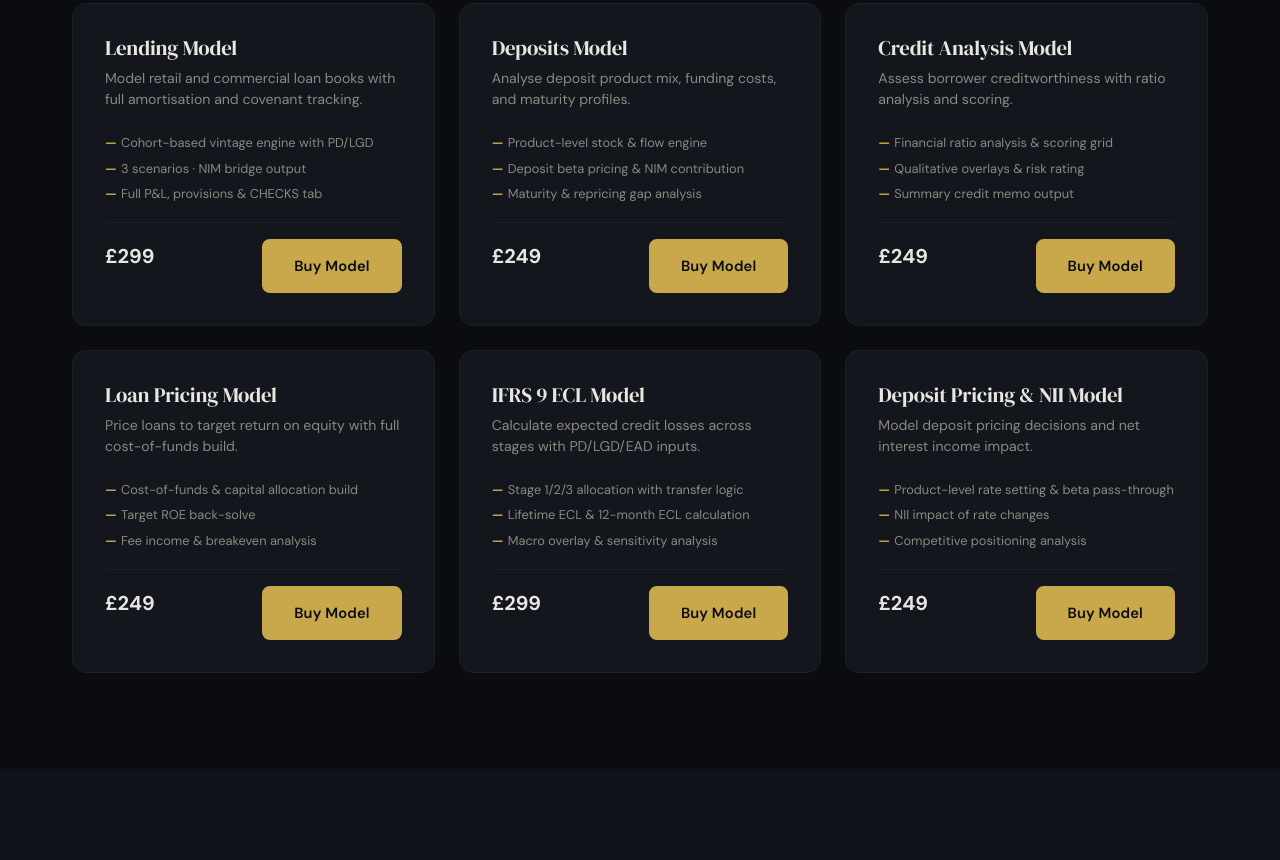
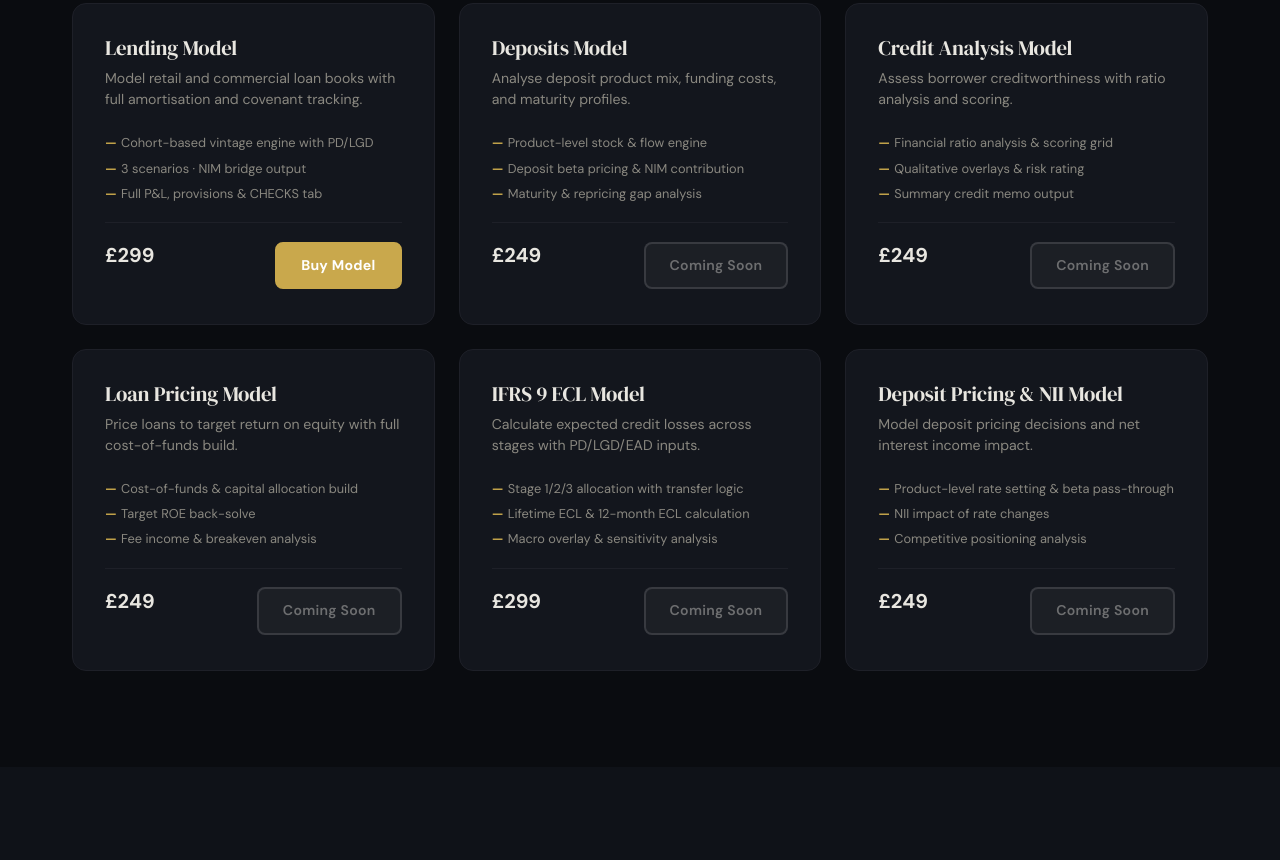
Before and after one commit to Fpas352/financial-models-website, a plain HTML site: page models.html in a window 1280 px wide. Shown: the part 1492-2352 px from the top of the page. Drawn offline with Linux system fonts and the light colour scheme.

Commit message:
Replace View Details with direct Buy / Coming Soon buttons on model cards
- Lending Model: gold "Buy Model" button linking directly to LS checkout
- All other models: greyed-out "Coming Soon" span (non-clickable)
- New .btn-buy style: solid gold fill, white text, hover glow
- New .btn-coming-soon style: muted, pointer-events disabled
- Applied to both models.html (35 cards) and index.html (4 feature cards)

Co-Authored-By: Claude Opus 4.6 <noreply@anthropic.com>

```diff
--- a/css/style.css
+++ b/css/style.css
@@ -2025,6 +2025,53 @@ section {
   margin-top: 0.5rem;
 }
 
+/* ── Buy / Coming Soon button variants ───────────────────────────────── */
+.btn-buy {
+  display: inline-flex;
+  align-items: center;
+  gap: 8px;
+  padding: 10px 24px;
+  border-radius: var(--radius);
+  font-family: 'DM Sans', sans-serif;
+  font-size: .88rem;
+  font-weight: 700;
+  cursor: pointer;
+  border: 2px solid #C9A84C;
+  background: #C9A84C;
+  color: #fff;
+  text-decoration: none;
+  letter-spacing: .02em;
+  transition: all var(--transition);
+}
+.btn-buy:hover {
+  background: #d4b65c;
+  border-color: #d4b65c;
+  color: #fff;
+  transform: translateY(-2px);
+  box-shadow: 0 4px 20px rgba(201, 168, 76, .35);
+}
+.btn-buy:active {
+  transform: translateY(0);
+}
+
+.btn-coming-soon {
+  display: inline-flex;
+  align-items: center;
+  gap: 8px;
+  padding: 10px 24px;
+  border-radius: var(--radius);
+  font-family: 'DM Sans', sans-serif;
+  font-size: .88rem;
+  font-weight: 600;
+  border: 2px solid rgba(255, 255, 255, .12);
+  background: rgba(255, 255, 255, .04);
+  color: rgba(232, 230, 224, .4);
+  cursor: not-allowed;
+  letter-spacing: .02em;
+  pointer-events: none;
+  user-select: none;
+}
+
 .model-card__desc {
   font-size: 0.88rem;
   color: var(--text-muted);
--- a/models.html
+++ b/models.html
@@ -156,7 +156,7 @@
           </div>
           <div class="model-card__footer">
             <span class="model-card__price">&pound;299</span>
-            <a href="contact.html" class="btn btn-primary ls-buy-btn" data-model-id="lending">Buy Model</a>
+            <a href="https://sfsmodels.lemonsqueezy.com/checkout/buy/632f013e-5b34-47db-be5d-6e0e366a7801" target="_blank" class="btn-buy" data-model-id="lending">Buy Model</a>
           </div>
         </div>
 
@@ -172,7 +172,7 @@
           </div>
           <div class="model-card__footer">
             <span class="model-card__price">&pound;249</span>
-            <a href="contact.html" class="btn btn-primary ls-buy-btn" data-model-id="deposits">Buy Model</a>
+            <span class="btn-coming-soon">Coming Soon</span>
           </div>
         </div>
 
@@ -188,7 +188,7 @@
           </div>
           <div class="model-card__footer">
             <span class="model-card__price">&pound;249</span>
-            <a href="contact.html" class="btn btn-primary ls-buy-btn" data-model-id="credit-analysis">Buy Model</a>
+            <span class="btn-coming-soon">Coming Soon</span>
           </div>
         </div>
 
@@ -204,7 +204,7 @@
           </div>
           <div class="model-card__footer">
             <span class="model-card__price">&pound;249</span>
-            <a href="contact.html" class="btn btn-primary ls-buy-btn" data-model-id="loan-pricing">Buy Model</a>
+            <span class="btn-coming-soon">Coming Soon</span>
           </div>
         </div>
 
@@ -220,7 +220,7 @@
           </div>
           <div class="model-card__footer">
             <span class="model-card__price">&pound;299</span>
-            <a href="contact.html" class="btn btn-primary ls-buy-btn" data-model-id="ifrs9-ecl">Buy Model</a>
+            <span class="btn-coming-soon">Coming Soon</span>
           </div>
         </div>
 
@@ -236,7 +236,7 @@
           </div>
           <div class="model-card__footer">
             <span class="model-card__price">&pound;249</span>
-            <a href="contact.html" class="btn btn-primary ls-buy-btn" data-model-id="deposit-nii">Buy Model</a>
+            <span class="btn-coming-soon">Coming Soon</span>
           </div>
         </div>
 
@@ -268,7 +268,7 @@
           </div>
           <div class="model-card__footer">
             <span class="model-card__price">&pound;299</span>
-            <a href="contact.html" class="btn btn-primary ls-buy-btn" data-model-id="treasury">Buy Model</a>
+            <span class="btn-coming-soon">Coming Soon</span>
           </div>
         </div>
 
@@ -284,7 +284,7 @@
           </div>
           <div class="model-card__footer">
             <span class="model-card__price">&pound;249</span>
-            <a href="contact.html" class="btn btn-primary ls-buy-btn" data-model-id="bond-pricing">Buy Model</a>
+            <span class="btn-coming-soon">Coming Soon</span>
           </div>
         </div>
 
@@ -300,7 +300,7 @@
           </div>
           <div class="model-card__footer">
             <span class="model-card__price">&pound;249</span>
-            <a href="contact.html" class="btn btn-primary ls-buy-btn" data-model-id="duration">Buy Model</a>
+            <span class="btn-coming-soon">Coming Soon</span>
           </div>
         </div>
 
@@ -316,7 +316,7 @@
           </div>
           <div class="model-card__footer">
             <span class="model-card__price">&pound;249</span>
-            <a href="contact.html" class="btn btn-primary ls-buy-btn" data-model-id="fx-hedging">Buy Model</a>
+            <span class="btn-coming-soon">Coming Soon</span>
           </div>
         </div>
 
@@ -332,7 +332,7 @@
           </div>
           <div class="model-card__footer">
             <span class="model-card__price">&pound;249</span>
-            <a href="contact.html" class="btn btn-primary ls-buy-btn" data-model-id="lcr">Buy Model</a>
+            <span class="btn-coming-soon">Coming Soon</span>
           </div>
         </div>
 
@@ -364,7 +364,7 @@
           </div>
           <div class="model-card__footer">
             <span class="model-card__price">&pound;299</span>
-            <a href="contact.html" class="btn btn-primary ls-buy-btn" data-model-id="capital">Buy Model</a>
+            <span class="btn-coming-soon">Coming Soon</span>
           </div>
         </div>
 
@@ -380,7 +380,7 @@
           </div>
           <div class="model-card__footer">
             <span class="model-card__price">&pound;299</span>
-            <a href="contact.html" class="btn btn-primary ls-buy-btn" data-model-id="var">Buy Model</a>
+            <span class="btn-coming-soon">Coming Soon</span>
           </div>
         </div>
 
@@ -396,7 +396,7 @@
           </div>
           <div class="model-card__footer">
             <span class="model-card__price">&pound;299</span>
-            <a href="contact.html" class="btn btn-primary ls-buy-btn" data-model-id="stress-testing">Buy Model</a>
+            <span class="btn-coming-soon">Coming Soon</span>
           </div>
         </div>
 
@@ -428,7 +428,7 @@
           </div>
           <div class="model-card__footer">
             <span class="model-card__price">&pound;249</span>
-            <a href="contact.html" class="btn btn-primary ls-buy-btn" data-model-id="dcf">Buy Model</a>
+            <span class="btn-coming-soon">Coming Soon</span>
           </div>
         </div>
 
@@ -444,7 +444,7 @@
           </div>
           <div class="model-card__footer">
             <span class="model-card__price">&pound;199</span>
-            <a href="contact.html" class="btn btn-primary ls-buy-btn" data-model-id="trading-comps">Buy Model</a>
+            <span class="btn-coming-soon">Coming Soon</span>
           </div>
         </div>
 
@@ -460,7 +460,7 @@
           </div>
           <div class="model-card__footer">
             <span class="model-card__price">&pound;199</span>
-            <a href="contact.html" class="btn btn-primary ls-buy-btn" data-model-id="precedent-transactions">Buy Model</a>
+            <span class="btn-coming-soon">Coming Soon</span>
           </div>
         </div>
 
@@ -476,7 +476,7 @@
           </div>
           <div class="model-card__footer">
             <span class="model-card__price">&pound;299</span>
-            <a href="contact.html" class="btn btn-primary ls-buy-btn" data-model-id="lbo">Buy Model</a>
+            <span class="btn-coming-soon">Coming Soon</span>
           </div>
         </div>
 
@@ -492,7 +492,7 @@
           </div>
           <div class="model-card__footer">
             <span class="model-card__price">&pound;199</span>
-            <a href="contact.html" class="btn btn-primary ls-buy-btn" data-model-id="sotp">Buy Model</a>
+            <span class="btn-coming-soon">Coming Soon</span>
           </div>
         </div>
 
@@ -508,7 +508,7 @@
           </div>
           <div class="model-card__footer">
             <span class="model-card__price">&pound;199</span>
-            <a href="contact.html" class="btn btn-primary ls-buy-btn" data-model-id="ddm">Buy Model</a>
+            <span class="btn-coming-soon">Coming Soon</span>
           </div>
         </div>
 
@@ -524,7 +524,7 @@
           </div>
           <div class="model-card__footer">
             <span class="model-card__price">&pound;299</span>
-            <a href="contact.html" class="btn btn-primary ls-buy-btn" data-model-id="valuations">Buy Model</a>
+            <span class="btn-coming-soon">Coming Soon</span>
           </div>
         </div>
 
@@ -556,7 +556,7 @@
           </div>
           <div class="model-card__footer">
             <span class="model-card__price">&pound;249</span>
-            <a href="contact.html" class="btn btn-primary ls-buy-btn" data-model-id="three-statement">Buy Model</a>
+            <span class="btn-coming-soon">Coming Soon</span>
           </div>
         </div>
 
@@ -572,7 +572,7 @@
           </div>
           <div class="model-card__footer">
             <span class="model-card__price">&pound;149</span>
-            <a href="contact.html" class="btn btn-primary ls-buy-btn" data-model-id="budget-variance">Buy Model</a>
+            <span class="btn-coming-soon">Coming Soon</span>
           </div>
         </div>
 
@@ -588,7 +588,7 @@
           </div>
           <div class="model-card__footer">
             <span class="model-card__price">&pound;149</span>
-            <a href="contact.html" class="btn btn-primary ls-buy-btn" data-model-id="rolling-forecast">Buy Model</a>
+            <span class="btn-coming-soon">Coming Soon</span>
           </div>
         </div>
 
@@ -604,7 +604,7 @@
           </div>
           <div class="model-card__footer">
             <span class="model-card__price">&pound;149</span>
-            <a href="contact.html" class="btn btn-primary ls-buy-btn" data-model-id="budget-forecast">Buy Model</a>
+            <span class="btn-coming-soon">Coming Soon</span>
           </div>
         </div>
 
@@ -620,7 +620,7 @@
           </div>
           <div class="model-card__footer">
             <span class="model-card__price">&pound;149</span>
-            <a href="contact.html" class="btn btn-primary ls-buy-btn" data-model-id="cost-control">Buy Model</a>
+            <span class="btn-coming-soon">Coming Soon</span>
           </div>
         </div>
 
@@ -636,7 +636,7 @@
           </div>
           <div class="model-card__footer">
             <span class="model-card__price">&pound;199</span>
-            <a href="contact.html" class="btn btn-primary ls-buy-btn" data-model-id="management-accounts">Buy Model</a>
+            <span class="btn-coming-soon">Coming Soon</span>
           </div>
         </div>
 
@@ -652,7 +652,7 @@
           </div>
           <div class="model-card__footer">
             <span class="model-card__price">&pound;149</span>
-            <a href="contact.html" class="btn btn-primary ls-buy-btn" data-model-id="working-capital">Buy Model</a>
+            <span class="btn-coming-soon">Coming Soon</span>
           </div>
         </div>
 
@@ -684,7 +684,7 @@
           </div>
           <div class="model-card__footer">
             <span class="model-card__price">&pound;99</span>
-            <a href="contact.html" class="btn btn-primary ls-buy-btn" data-model-id="capitalisation">Buy Model</a>
+            <span class="btn-coming-soon">Coming Soon</span>
           </div>
         </div>
 
@@ -700,7 +700,7 @@
           </div>
           <div class="model-card__footer">
             <span class="model-card__price">&pound;99</span>
-            <a href="contact.html" class="btn btn-primary ls-buy-btn" data-model-id="ppe">Buy Model</a>
+            <span class="btn-coming-soon">Coming Soon</span>
           </div>
         </div>
 
@@ -716,7 +716,7 @@
           </div>
           <div class="model-card__footer">
             <span class="model-card__price">&pound;99</span>
-            <a href="contact.html" class="btn btn-primary ls-buy-btn" data-model-id="impairment">Buy Model</a>
+            <span class="btn-coming-soon">Coming Soon</span>
           </div>
         </div>
 
@@ -732,7 +732,7 @@
           </div>
           <div class="model-card__footer">
             <span class="model-card__price">&pound;149</span>
-            <a href="contact.html" class="btn btn-primary ls-buy-btn" data-model-id="capex">Buy Model</a>
+            <span class="btn-coming-soon">Coming Soon</span>
           </div>
         </div>
 
@@ -764,7 +764,7 @@
           </div>
           <div class="model-card__footer">
             <span class="model-card__price">&pound;199</span>
-            <a href="contact.html" class="btn btn-primary ls-buy-btn" data-model-id="debt-schedule">Buy Model</a>
+            <span class="btn-coming-soon">Coming Soon</span>
           </div>
         </div>
 
@@ -780,7 +780,7 @@
           </div>
           <div class="model-card__footer">
             <span class="model-card__price">&pound;149</span>
-            <a href="contact.html" class="btn btn-primary ls-buy-btn" data-model-id="debt-amortisation">Buy Model</a>
+            <span class="btn-coming-soon">Coming Soon</span>
           </div>
         </div>
 
@@ -812,7 +812,7 @@
           </div>
           <div class="model-card__footer">
             <span class="model-card__price">&pound;999</span>
-            <a href="contact.html" class="btn btn-primary ls-buy-btn" data-model-id="complete-ltp">Buy Model</a>
+            <span class="btn-coming-soon">Coming Soon</span>
           </div>
         </div>
 
```
Also changed, not shown: index.html (+4 -4 lines).
